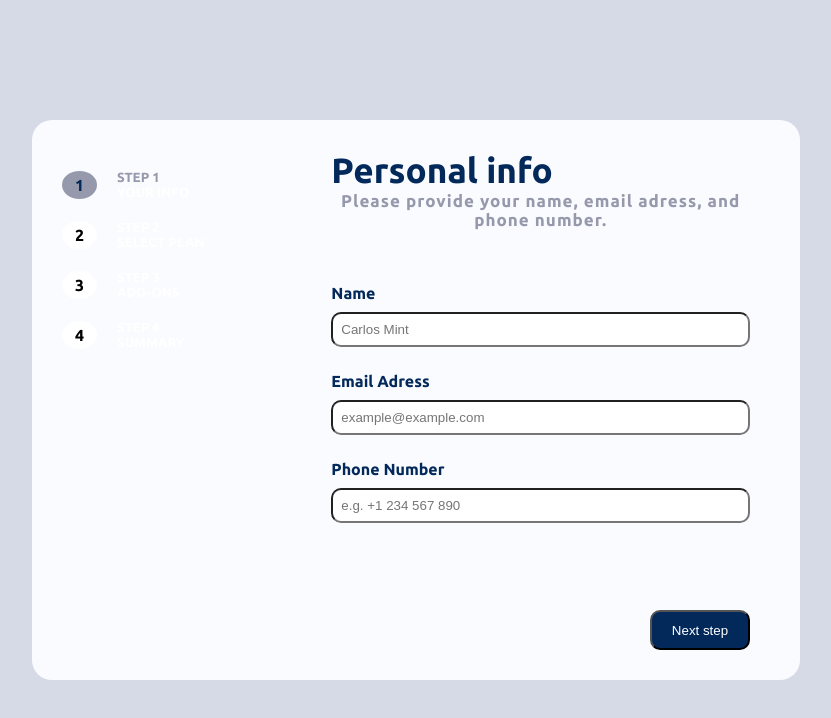
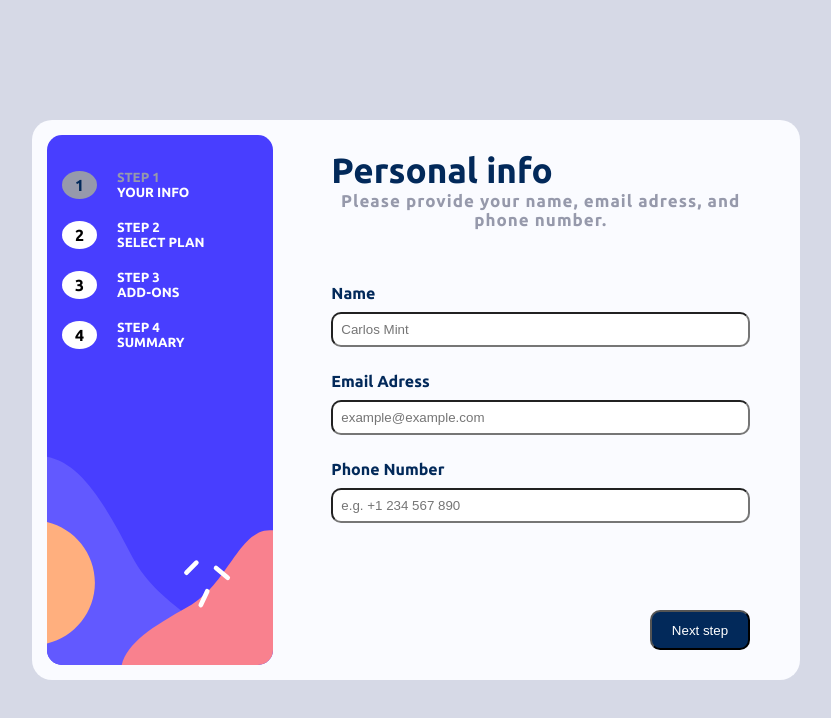
Before and after one commit to objetive218/Multi-step-Form, a React (Vite) app: page / in a window 1280 px wide. Shown: the top 718 px of the page, without its empty margins (224-1055 px from the left). Built offline with nearby package versions, Linux system fonts and the light colour scheme.

Commit message:
fix background image size

```diff
--- a/src/components/Navbar.jsx
+++ b/src/components/Navbar.jsx
@@ -4,6 +4,7 @@ import '../App.css'
 const Navbar = ({select}) => {
     return (
         <nav className='navBar'>
+            <img src="src\assets\images\bg-sidebar-desktop.svg" alt="" />
             <ul>
                 <li>
                     <span className={select === "one" ? 'active_back' : ""}>1</span>
```
